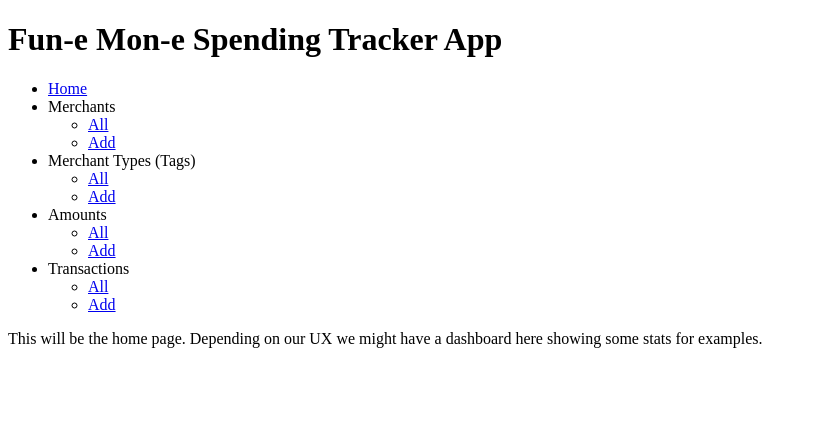
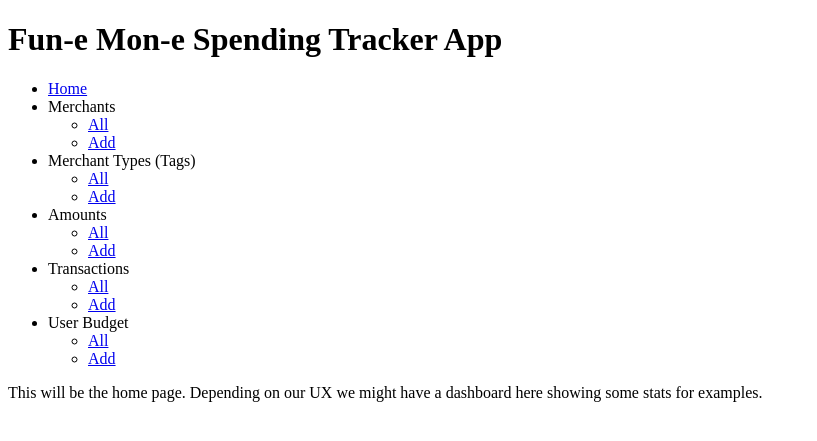
Before and after one commit to pvaliani/spending_tracker_app, a Flask app: page / in a window 1280 px wide. Shown: the top 441 px of the page, without its empty margins (0-817 px from the left). Run offline with Flask 2, Linux system fonts and the light colour scheme.

Commit message:
adds user_budget to base.html

```diff
--- a/templates/base.html
+++ b/templates/base.html
@@ -41,6 +41,14 @@
                         <li><a href="/transactions/new">Add</a></li>
                     </ul>
                 </li>
+                <!-- Extension added user budget navigation  -->
+                <li>
+                    User Budget
+                    <ul>
+                        <li><a href="/userbudgets">All</a></li>
+                        <li><a href="/userbudgets/new">Add</a></li>
+                    </ul>
+                </li>
 
             </ul>
         </nav>
```
Also changed, not shown: templates/user_budgets/index.html (+17 -0 lines).
